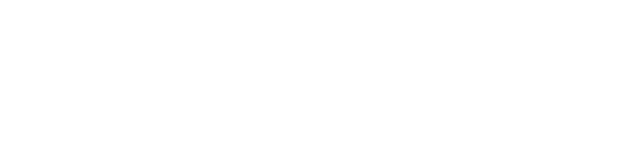
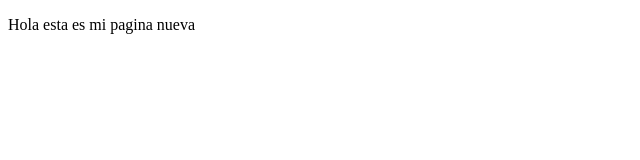
Before and after one commit to gtalaricoc/sobre-mi, a plain HTML site: page index.html in a window 1280 px wide. Shown: the whole page, without its empty margins (0-640 px from the left). Drawn offline with Linux system fonts and the light colour scheme.

Commit message:
nuevo cambio para visualizar

```diff
--- a/index.html
+++ b/index.html
@@ -6,6 +6,7 @@
     <title>Document</title>
 </head>
 <body>
+    <p>Hola esta es mi pagina nueva</p>
 
 </body>
 </html>
```
